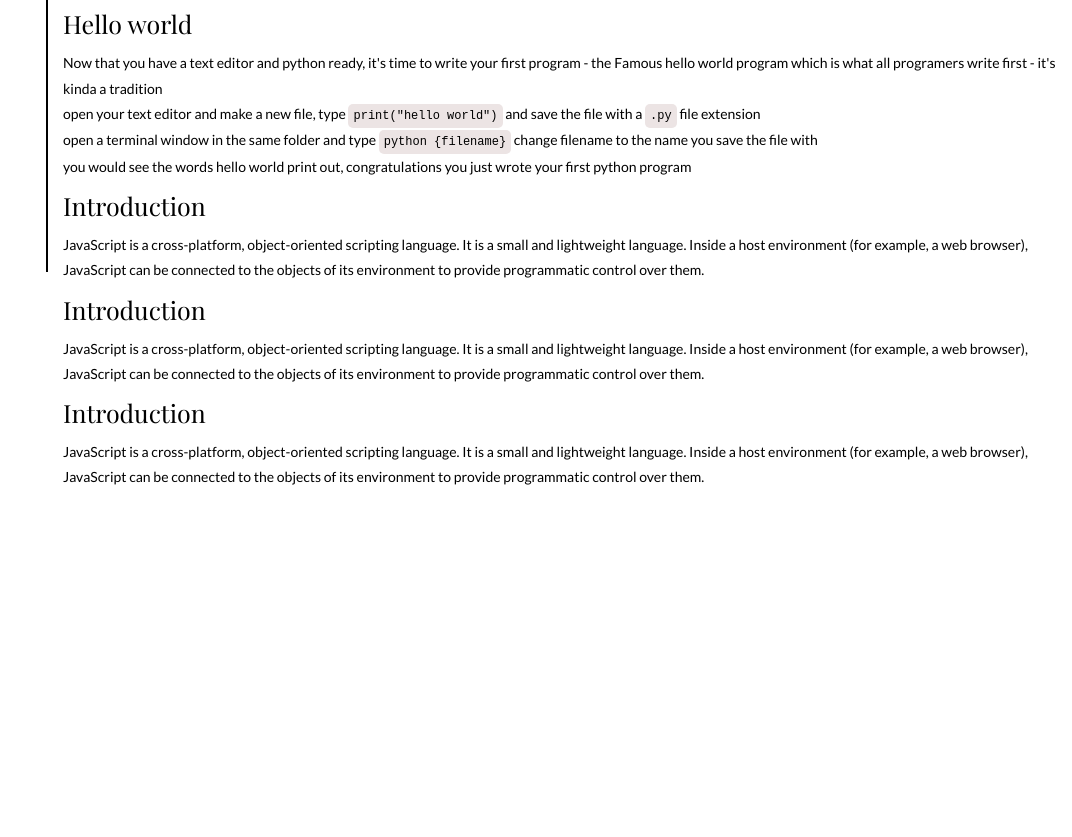
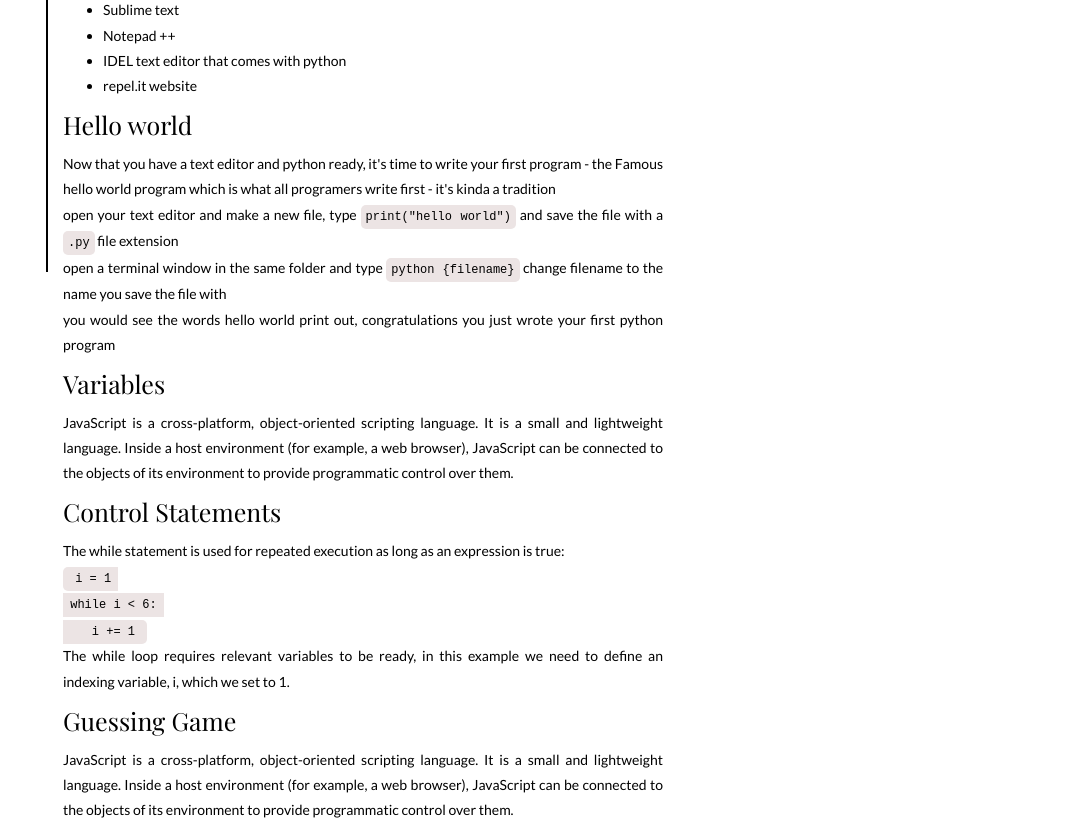
Before and after one commit to KailashGanesh/FCCDocumentationPage, a plain HTML site: page index.html in a window 1280 px wide. Shown: the part 528-1365 px from the top of the page, without its empty margins (208-1280 px from the left). Before the commit the page ends 1032 px from the top, so only its background shows below. Drawn offline with nearby package versions, Linux system fonts and the light colour scheme; a web font is replaced by a local one.

Commit message:
mostly done

```diff
--- a/index.html
+++ b/index.html
@@ -19,6 +19,9 @@
                 <li><a href="#Introduction" class="nav-link" >Introduction</a></li>
                 <li><a href="#Installing_python" class="nav-link" >Installing python</a></li>
                 <li><a href="#Hello_world" class="nav-link" >hello world</a></li>
+                <li><a href="#Variables" class="nav-link" >Variables</a></li>
+                <li><a href="#Control_Statements" class="nav-link" >Control Statements</a></li>
+                <li><a href="#Guessing_Game" class="nav-link" >Guessing Game</a></li>
             </ol>
 
         </nav>
@@ -57,22 +60,28 @@
                 </article>
             </section>
 
-            <section id="Introduction" class="main-section">
-                <header>Introduction</header>
+            <section id="Variables" class="main-section">
+                <header>Variables</header>
                 <article>
                     <p>JavaScript is a cross-platform, object-oriented scripting language. It is a small and lightweight language. Inside a host environment (for example, a web browser), JavaScript can be connected to the objects of its environment to provide programmatic control over them.</p>
                 </article>
             </section>
 
-            <section id="Introduction" class="main-section">
-                <header>Introduction</header>
+            <section id="Control_Statements" class="main-section">
+                <header>Control Statements</header>
                 <article>
-                    <p>JavaScript is a cross-platform, object-oriented scripting language. It is a small and lightweight language. Inside a host environment (for example, a web browser), JavaScript can be connected to the objects of its environment to provide programmatic control over them.</p>
+                    <p>
+                        The while statement is used for repeated execution as long as an expression is true:
+                    </p>
+                    <code> i = 1
+ while i < 6:
+    i += 1 </code>
+                    <p>The while loop requires relevant variables to be ready, in this example we need to define an indexing variable, i, which we set to 1.  </p>
                 </article>
             </section>
 
-            <section id="Introduction" class="main-section">
-                <header>Introduction</header>
+            <section id="Guessing_Game" class="main-section">
+                <header>Guessing Game</header>
                 <article>
                     <p>JavaScript is a cross-platform, object-oriented scripting language. It is a small and lightweight language. Inside a host environment (for example, a web browser), JavaScript can be connected to the objects of its environment to provide programmatic control over them.</p>
                 </article>
--- a/style.css
+++ b/style.css
@@ -27,6 +27,11 @@ body{
     margin-left: 20%;
 }
 
+section{
+    max-width: 600px;
+    text-align: justify;
+}
+
 nav{
     /* max-width: 40%; */
     padding-top: 5%;
@@ -44,6 +49,10 @@ nav{
     align-items: center;
 }
 
+@media screen {
+
+}
+
 /* nav {
   padding-top: 60px;
   transition: 0.5s;
@@ -56,6 +65,7 @@ code{
     font-size: 1.2rem;
     border-radius: 5px;
     padding: 5px;
+    white-space: pre-wrap
 }
 
 
```
Also changed, not shown: images/Screenshot.png (added), 1 other file.
